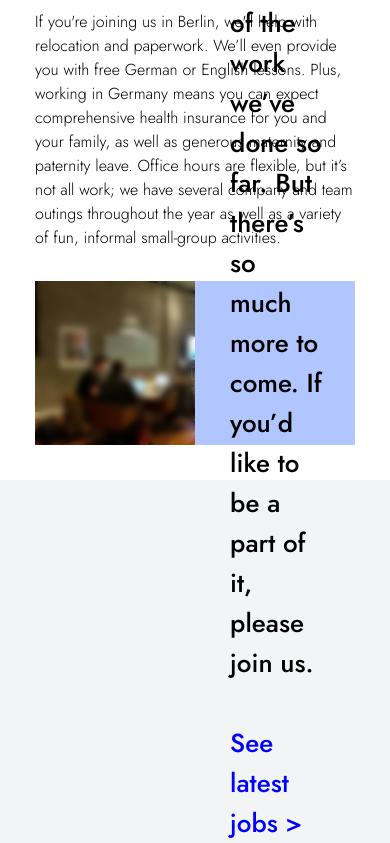
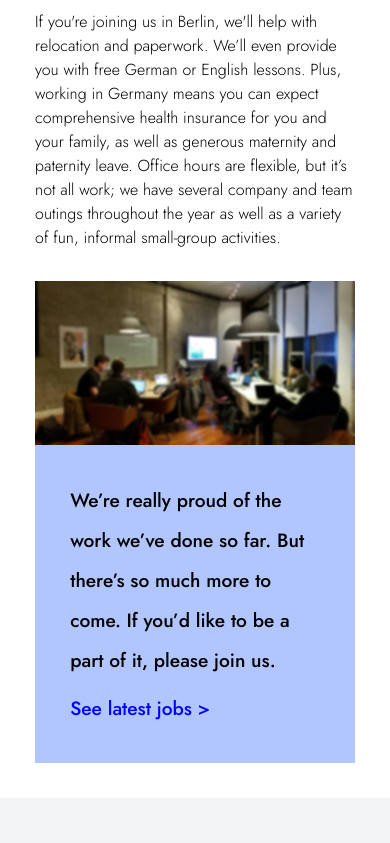
Before and after one commit to feantuns/frontend-practice, a website: page ableton/index.html in a window 390 px wide. Shown: the part 4439-5282 px from the top of the page. After the commit the page ends 5237 px from the top, so only its background shows below. Drawn offline with nearby package versions, Linux system fonts and the light colour scheme.

Commit message:
changed: make jobs section responsive

```diff
--- a/ableton/index.html
+++ b/ableton/index.html
@@ -281,20 +281,24 @@
       </section>
 
       <section class="px-[9vw] pb-[9vw] w-full">
-        <div
-          class="flex items-stretch justify-end w-full h-[42vw] max-h-[600px] bg-[url('/assets/img_9.jpg')] bg-right bg-cover bg-no-repeat"
-        >
-          <div class="backdrop-blur-[3px] w-[50%]"></div>
+        <div class="flex items-stretch flex-wrap w-full min-h-[42vw]">
           <div
-            class="bg-a-blue w-[50%] pl-[9vw] pr-[8vw] flex items-center justify-center"
+            class="min-h-[42vw] grow-1 basis-[300px] bg-[url('/assets/img_9.jpg')] bg-left bg-cover bg-no-repeat"
           >
-            <p class="text-[1.625rem] font-medium leading-10">
+            <div
+              class="backdrop-blur-[1px] lg:backdrop-blur-[3px] h-[100%] w-[100%]"
+            ></div>
+          </div>
+          <div
+            class="bg-a-blue grow-1 basis-[300px] p-[9vw] flex items-center justify-center"
+          >
+            <p class="text-[1.2rem] lg:text-[1.625rem] font-medium leading-10">
               We’re really proud of the work we’ve done so far. But there’s so
               much more to come. If you’d like to be a part of it, please join
               us.
-              <br />
-              <br />
-              <a href="#" class="text-secondary">See latest jobs ></a>
+              <a href="#" class="text-secondary block mt-[2vw]"
+                >See latest jobs ></a
+              >
             </p>
           </div>
         </div>
```
Also changed, not shown: ableton/styles/output.css.
